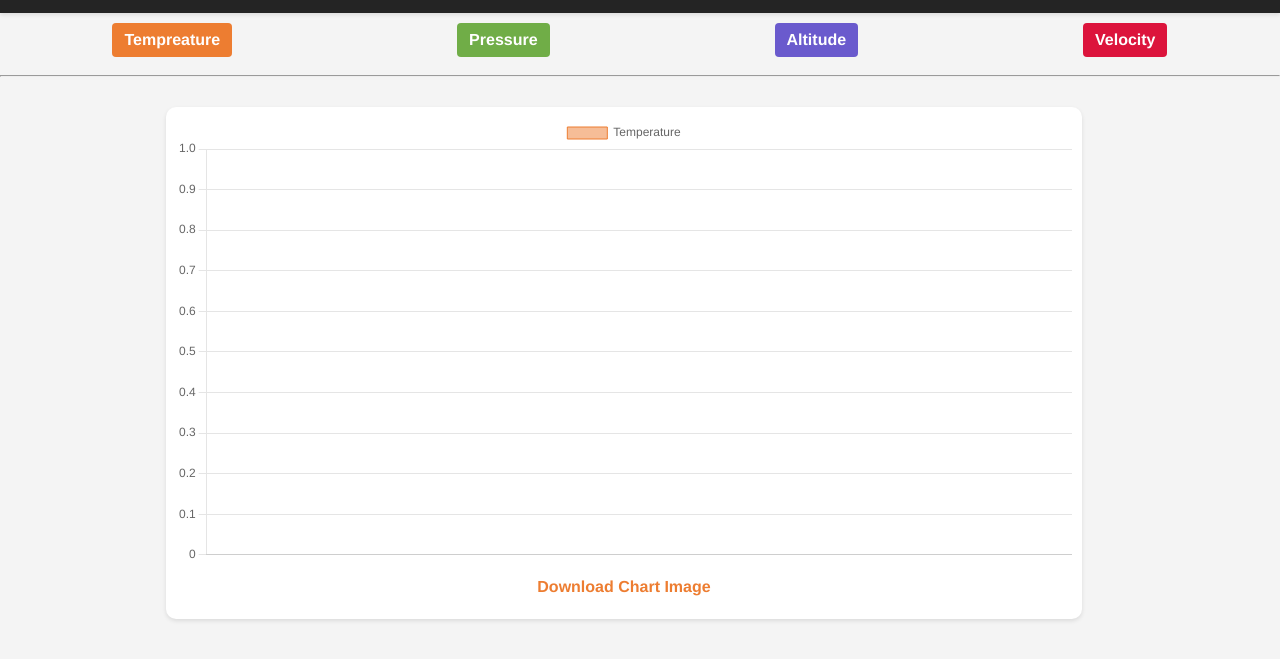
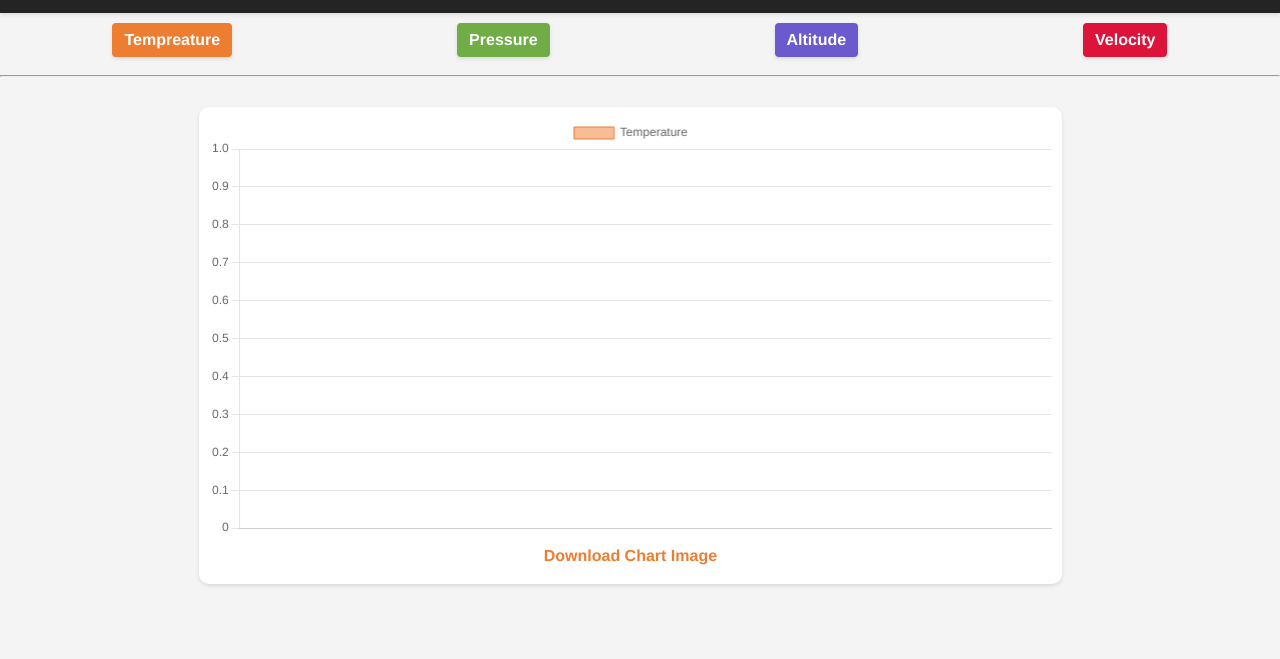
Before and after one commit to abyssxd/cansat_vila2sat, a website: page public/charts.html in a window 1280 px wide. Shown: the part 47-706 px from the top of the page. Drawn offline with nearby package versions, Linux system fonts and the light colour scheme.

Commit message:
Size Changes

```diff
--- a/public/css/charts.css
+++ b/public/css/charts.css
@@ -15,7 +15,7 @@ body {
 }
 
 .title a {
-    margin-bottom: -15px;
+    margin-bottom: -10px;
     padding: 8px 12px;
     border-radius: 4px;
     font-weight: bold;
@@ -24,6 +24,7 @@ body {
     cursor: pointer;
     font-family: 'Helvetica Neue', Helvetica, Arial, sans-serif;
     color: white;
+    box-shadow: 0 2px 4px rgba(0, 0, 0, 0.1);
 }
 
 .temp_show {
@@ -76,7 +77,7 @@ hr {
     display: flex;
     flex-wrap: wrap;
     justify-content: space-evenly;
-    margin: 10px 2.5%;
+    margin: 10px 1.5%;
     margin-left: 0;
 }
 
@@ -85,7 +86,7 @@ hr {
     flex-wrap: wrap;
     justify-content: center;
     align-items: center;
-    max-width: 75%;
+    max-width: 70%;
 }
 
 
@@ -110,7 +111,7 @@ hr {
 
 .download a {
     background-color: #ffffff;
-    padding: 8px 12px;
+    padding: 4px 8px;
     border-radius: 4px;
     font-weight: bold;
     text-decoration: none;
```
